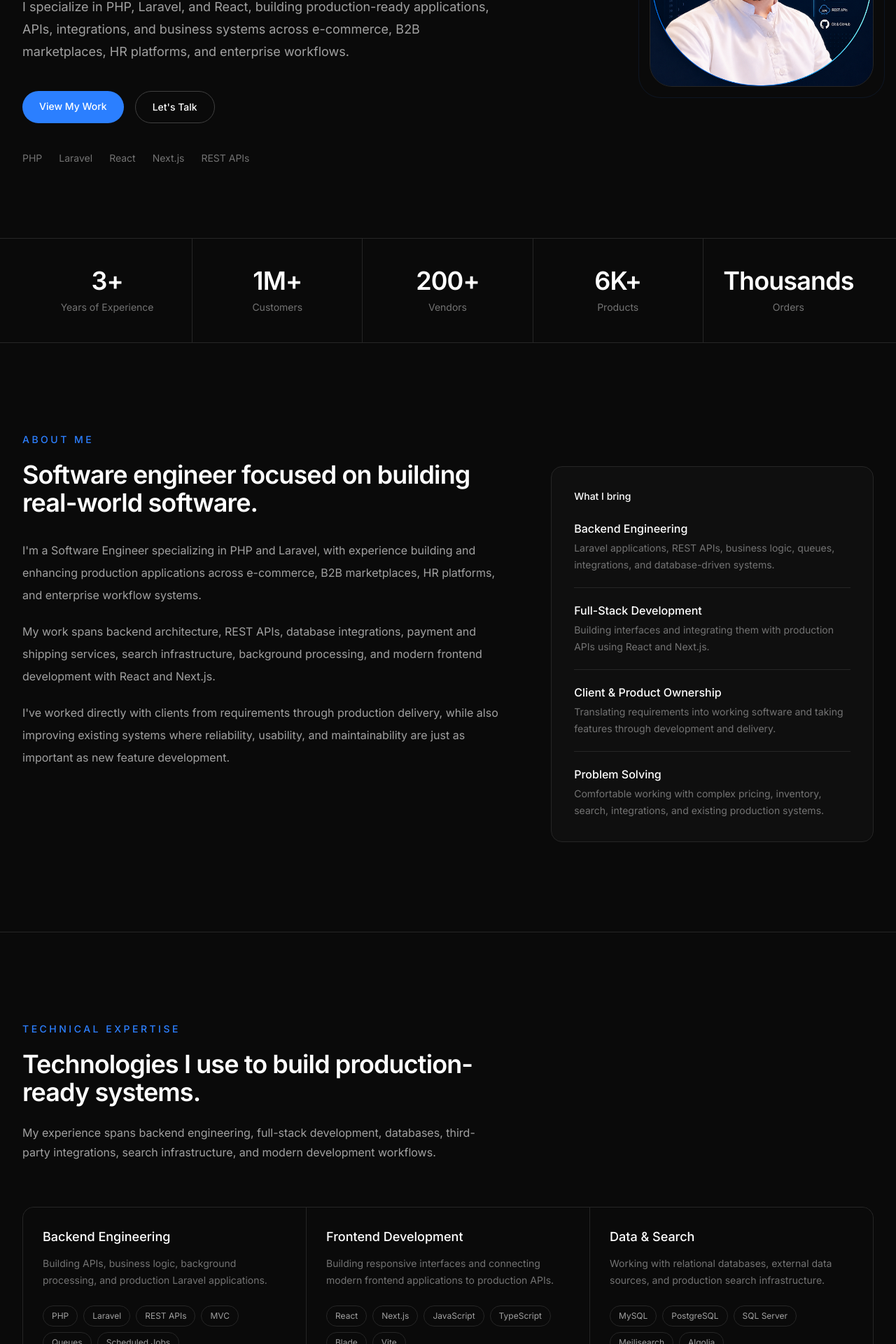
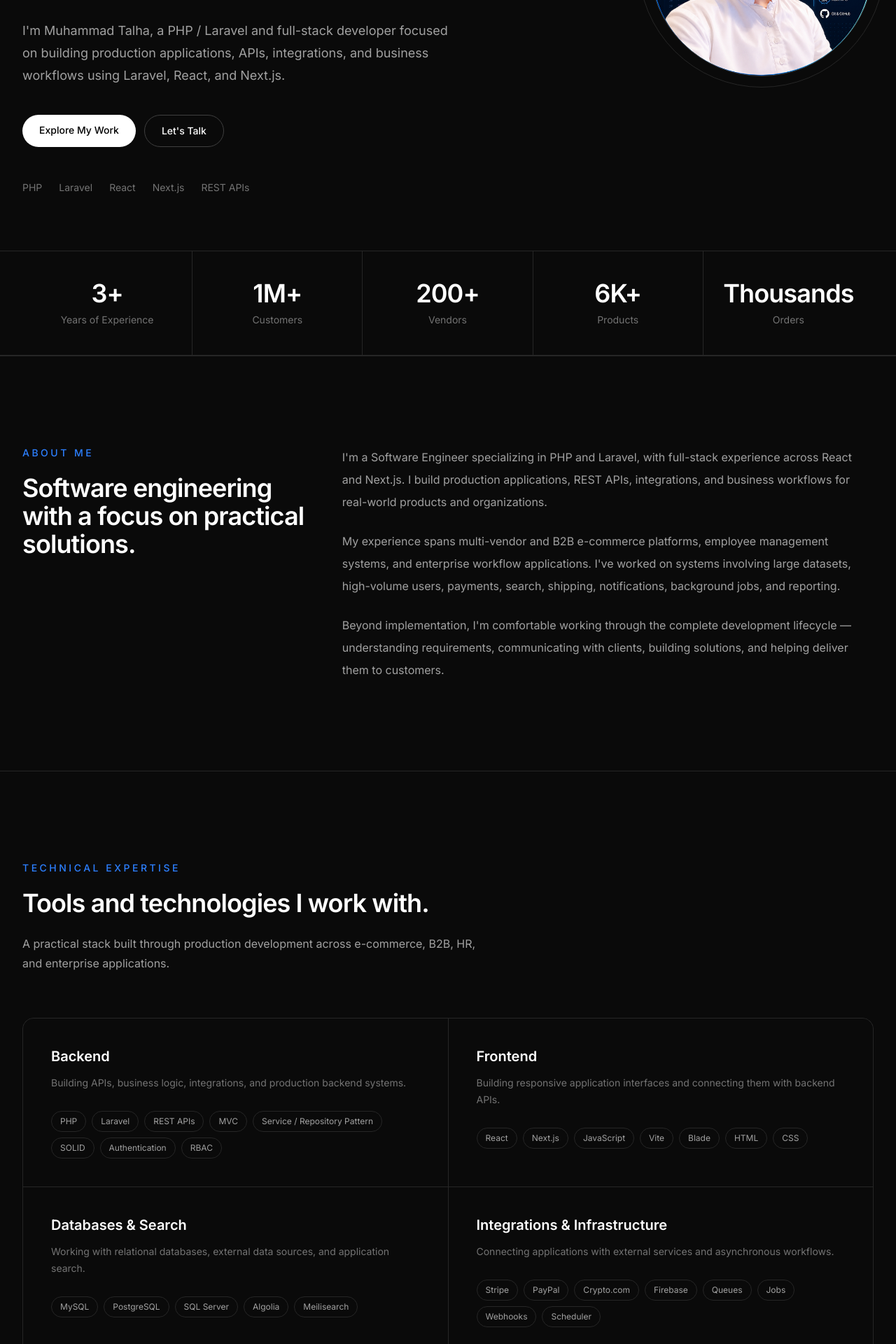
Before and after one commit to imiantalha/Portfolio, a Next.js app: page / in a window 1280 px wide. Shown: the part 460-2380 px from the top of the page at 70% size. Built offline with nearby package versions, Linux system fonts and the light colour scheme.

Commit message:
refactor: refine about and technical skills sections

```diff
--- a/app/components/About.tsx
+++ b/app/components/About.tsx
@@ -1,87 +1,43 @@
 export default function About() {
   return (
-    <section id="about" className="py-24 sm:py-32">
-      <div className="mx-auto grid max-w-7xl gap-16 px-6 lg:grid-cols-[1.2fr_0.8fr] lg:px-8">
-        <div>
-          <p className="text-sm font-medium uppercase tracking-[0.25em] text-blue-500">
-            About Me
-          </p>
+    <section
+      id="about"
+      className="border-t border-neutral-800 py-24 sm:py-32"
+    >
+      <div className="mx-auto max-w-7xl px-6 lg:px-8">
+        <div className="grid gap-12 lg:grid-cols-[0.7fr_1.3fr]">
+          <div>
+            <p className="text-sm font-medium uppercase tracking-[0.25em] text-blue-500">
+              About Me
+            </p>
 
-          <h2 className="mt-5 max-w-3xl text-3xl font-semibold tracking-tight text-white sm:text-4xl">
-            Software engineer focused on building real-world software.
-          </h2>
+            <h2 className="mt-5 text-3xl font-semibold tracking-tight text-white sm:text-4xl">
+              Software engineering with a focus on practical solutions.
+            </h2>
+          </div>
 
-          <div className="mt-8 max-w-3xl space-y-5 text-base leading-8 text-neutral-400">
+          <div className="max-w-3xl space-y-6 text-base leading-8 text-neutral-400">
             <p>
               I&apos;m a Software Engineer specializing in PHP and Laravel,
-              with experience building and enhancing production applications
-              across e-commerce, B2B marketplaces, HR platforms, and
-              enterprise workflow systems.
+              with full-stack experience across React and Next.js. I build
+              production applications, REST APIs, integrations, and
+              business workflows for real-world products and organizations.
             </p>
 
             <p>
-              My work spans backend architecture, REST APIs, database
-              integrations, payment and shipping services, search
-              infrastructure, background processing, and modern frontend
-              development with React and Next.js.
+              My experience spans multi-vendor and B2B e-commerce platforms,
+              employee management systems, and enterprise workflow
+              applications. I&apos;ve worked on systems involving large
+              datasets, high-volume users, payments, search, shipping,
+              notifications, background jobs, and reporting.
             </p>
 
             <p>
-              I&apos;ve worked directly with clients from requirements through
-              production delivery, while also improving existing systems where
-              reliability, usability, and maintainability are just as
-              important as new feature development.
+              Beyond implementation, I&apos;m comfortable working through the
+              complete development lifecycle — understanding requirements,
+              communicating with clients, building solutions, and helping
+              deliver them to customers.
             </p>
-          </div>
-        </div>
-
-        <div className="lg:pt-12">
-          <div className="rounded-2xl border border-neutral-800 bg-neutral-900/40 p-8">
-            <p className="text-sm font-medium text-white">
-              What I bring
-            </p>
-
-            <ul className="mt-6 space-y-5">
-              <li className="border-b border-neutral-800 pb-5">
-                <p className="font-medium text-white">
-                  Backend Engineering
-                </p>
-                <p className="mt-1 text-sm leading-6 text-neutral-500">
-                  Laravel applications, REST APIs, business logic, queues,
-                  integrations, and database-driven systems.
-                </p>
-              </li>
-
-              <li className="border-b border-neutral-800 pb-5">
-                <p className="font-medium text-white">
-                  Full-Stack Development
-                </p>
-                <p className="mt-1 text-sm leading-6 text-neutral-500">
-                  Building interfaces and integrating them with production
-                  APIs using React and Next.js.
-                </p>
-              </li>
-
-              <li className="border-b border-neutral-800 pb-5">
-                <p className="font-medium text-white">
-                  Client & Product Ownership
-                </p>
-                <p className="mt-1 text-sm leading-6 text-neutral-500">
-                  Translating requirements into working software and taking
-                  features through development and delivery.
-                </p>
-              </li>
-
-              <li>
-                <p className="font-medium text-white">
-                  Problem Solving
-                </p>
-                <p className="mt-1 text-sm leading-6 text-neutral-500">
-                  Comfortable working with complex pricing, inventory,
-                  search, integrations, and existing production systems.
-                </p>
-              </li>
-            </ul>
           </div>
         </div>
       </div>
--- a/app/components/Hero.tsx
+++ b/app/components/Hero.tsx
@@ -1,46 +1,51 @@
 import Image from "next/image";
+import Link from "next/link";
 
 export default function Hero() {
   return (
     <section className="relative overflow-hidden">
-      <div className="mx-auto grid min-h-screen max-w-7xl items-center gap-16 px-6 pb-20 pt-32 lg:grid-cols-[1.2fr_0.8fr] lg:px-8">
+      <div className="mx-auto grid min-h-[calc(100vh-80px)] max-w-7xl items-center gap-16 px-6 py-20 lg:grid-cols-[1.1fr_0.9fr] lg:px-8">
         {/* Content */}
         <div>
-          <p className="mb-6 text-sm font-medium uppercase tracking-[0.25em] text-blue-500">
+          <div className="flex items-center gap-3">
+            <span className="h-2 w-2 rounded-full bg-green-500" />
+
+            <span className="text-sm text-neutral-500">
+              Available for opportunities
+            </span>
+          </div>
+
+          <p className="mt-8 text-sm font-medium uppercase tracking-[0.25em] text-blue-500">
             Software Engineer
           </p>
 
-          <h1 className="max-w-4xl text-5xl font-semibold leading-[1.05] tracking-tight text-white sm:text-6xl lg:text-7xl">
-            Building scalable
-            <span className="block text-neutral-400">
-              web applications & APIs.
-            </span>
+          <h1 className="mt-5 max-w-4xl text-5xl font-semibold tracking-tight text-white sm:text-6xl lg:text-7xl">
+            Building reliable software for real-world business needs.
           </h1>
 
-          <p className="mt-8 max-w-2xl text-lg leading-8 text-neutral-400">
-            I specialize in PHP, Laravel, and React, building production-ready
-            applications, APIs, integrations, and business systems across
-            e-commerce, B2B marketplaces, HR platforms, and enterprise
-            workflows.
+          <p className="mt-7 max-w-2xl text-lg leading-8 text-neutral-400">
+            I&apos;m Muhammad Talha, a PHP / Laravel and full-stack developer
+            focused on building production applications, APIs, integrations,
+            and business workflows using Laravel, React, and Next.js.
           </p>
 
-          <div className="mt-10 flex flex-wrap gap-4">
-            <a
+          <div className="mt-10 flex flex-col gap-3 sm:flex-row">
+            <Link
               href="#work"
-              className="rounded-full bg-blue-500 px-6 py-3 text-sm font-medium text-white transition-colors hover:bg-blue-600"
+              className="rounded-full bg-white px-6 py-3 text-center text-sm font-medium text-black transition-transform hover:scale-[1.02]"
             >
-              View My Work
-            </a>
+              Explore My Work
+            </Link>
 
-            <a
+            <Link
               href="#contact"
-              className="rounded-full border border-neutral-700 px-6 py-3 text-sm font-medium text-white transition-colors hover:border-neutral-500"
+              className="rounded-full border border-neutral-700 px-6 py-3 text-center text-sm font-medium text-white transition-colors hover:border-neutral-500"
             >
-              Let's Talk
-            </a>
+              Let&apos;s Talk
+            </Link>
           </div>
 
-          <div className="mt-10 flex flex-wrap items-center gap-x-6 gap-y-3 text-sm text-neutral-500">
+          <div className="mt-12 flex flex-wrap gap-x-6 gap-y-3 text-sm text-neutral-500">
             <span>PHP</span>
             <span>Laravel</span>
             <span>React</span>
@@ -52,16 +57,16 @@ export default function Hero() {
         {/* Profile */}
         <div className="flex justify-center lg:justify-end">
           <div className="relative">
-            <div className="absolute -inset-4 rounded-[2rem] border border-blue-500/10" />
+            <div className="absolute -inset-4 rounded-full border border-neutral-800" />
 
-            <div className="relative h-72 w-72 overflow-hidden rounded-[2rem] border border-neutral-800 bg-neutral-900 sm:h-80 sm:w-80">
+            <div className="relative h-64 w-64 overflow-hidden rounded-full border border-neutral-700 sm:h-80 sm:w-80">
               <Image
                 src="/images/profile/me.jpg"
-                    alt="Muhammad Talha - Software Engineer"
+                alt="Muhammad Talha"
                 fill
                 priority
                 className="object-cover"
-                    sizes="(max-width: 1024px) 320px, 384px"
+                sizes="(max-width: 640px) 256px, 320px"
               />
             </div>
           </div>
--- a/app/components/Skills.tsx
+++ b/app/components/Skills.tsx
@@ -1,59 +1,68 @@
 const skillGroups = [
   {
-    title: "Backend Engineering",
+    title: "Backend",
     description:
-      "Building APIs, business logic, background processing, and production Laravel applications.",
-    skills: ["PHP", "Laravel", "REST APIs", "MVC", "Queues", "Scheduled Jobs"],
+      "Building APIs, business logic, integrations, and production backend systems.",
+    skills: [
+      "PHP",
+      "Laravel",
+      "REST APIs",
+      "MVC",
+      "Service / Repository Pattern",
+      "SOLID",
+      "Authentication",
+      "RBAC",
+    ],
   },
   {
-    title: "Frontend Development",
+    title: "Frontend",
     description:
-      "Building responsive interfaces and connecting modern frontend applications to production APIs.",
-    skills: ["React", "Next.js", "JavaScript", "TypeScript", "Blade", "Vite"],
+      "Building responsive application interfaces and connecting them with backend APIs.",
+    skills: [
+      "React",
+      "Next.js",
+      "JavaScript",
+      "Vite",
+      "Blade",
+      "HTML",
+      "CSS",
+    ],
   },
   {
-    title: "Data & Search",
+    title: "Databases & Search",
     description:
-      "Working with relational databases, external data sources, and production search infrastructure.",
-    skills: ["MySQL", "PostgreSQL", "SQL Server", "Meilisearch", "Algolia"],
+      "Working with relational databases, external data sources, and application search.",
+    skills: [
+      "MySQL",
+      "PostgreSQL",
+      "SQL Server",
+      "Algolia",
+      "Meilisearch",
+    ],
   },
   {
-    title: "Integrations",
+    title: "Integrations & Infrastructure",
     description:
-      "Integrating payment, shipping, authentication, notification, and third-party business services.",
+      "Connecting applications with external services and asynchronous workflows.",
     skills: [
       "Stripe",
       "PayPal",
       "Crypto.com",
-      "FedEx",
-      "USPS",
-      "ShipStation",
       "Firebase",
+      "Queues",
+      "Jobs",
+      "Webhooks",
+      "Scheduler",
     ],
-  },
-  {
-    title: "Architecture & Security",
-    description:
-      "Applying structured application architecture, authentication, authorization, and maintainable development practices.",
-    skills: [
-      "Sanctum",
-      "RBAC",
-      "Spatie Permissions",
-      "Service / Repository Pattern",
-      "SOLID",
-    ],
-  },
-  {
-    title: "Development Tools",
-    description:
-      "Tools and workflows used throughout development, debugging, collaboration, and delivery.",
-    skills: ["Git", "Bitbucket", "Docker", "Claude", "ChatGPT", "GitHub Copilot"],
   },
 ];
 
 export default function Skills() {
   return (
-    <section id="skills" className="border-t border-neutral-800 py-24 sm:py-32">
+    <section
+      id="skills"
+      className="border-t border-neutral-800 py-24 sm:py-32"
+    >
       <div className="mx-auto max-w-7xl px-6 lg:px-8">
         <div className="max-w-2xl">
           <p className="text-sm font-medium uppercase tracking-[0.25em] text-blue-500">
@@ -61,23 +70,22 @@ export default function Skills() {
           </p>
 
           <h2 className="mt-5 text-3xl font-semibold tracking-tight text-white sm:text-4xl">
-            Technologies I use to build production-ready systems.
+            Tools and technologies I work with.
           </h2>
 
           <p className="mt-6 text-base leading-7 text-neutral-400">
-            My experience spans backend engineering, full-stack development,
-            databases, third-party integrations, search infrastructure, and
-            modern development workflows.
+            A practical stack built through production development across
+            e-commerce, B2B, HR, and enterprise applications.
           </p>
         </div>
 
-        <div className="mt-16 grid gap-px overflow-hidden rounded-2xl border border-neutral-800 bg-neutral-800 md:grid-cols-2 lg:grid-cols-3">
+        <div className="mt-16 grid gap-px overflow-hidden rounded-2xl border border-neutral-800 bg-neutral-800 md:grid-cols-2">
           {skillGroups.map((group) => (
             <article
               key={group.title}
-              className="bg-[#0a0a0a] p-7 transition-colors hover:bg-neutral-950"
+              className="bg-[#0a0a0a] p-8 sm:p-10"
             >
-              <h3 className="text-lg font-medium text-white">
+              <h3 className="text-xl font-semibold text-white">
                 {group.title}
               </h3>
 
@@ -85,7 +93,7 @@ export default function Skills() {
                 {group.description}
               </p>
 
-              <div className="mt-6 flex flex-wrap gap-2">
+              <div className="mt-7 flex flex-wrap gap-2">
                 {group.skills.map((skill) => (
                   <span
                     key={skill}
```
Lines whose indentation alone changed are shown as unchanged.
